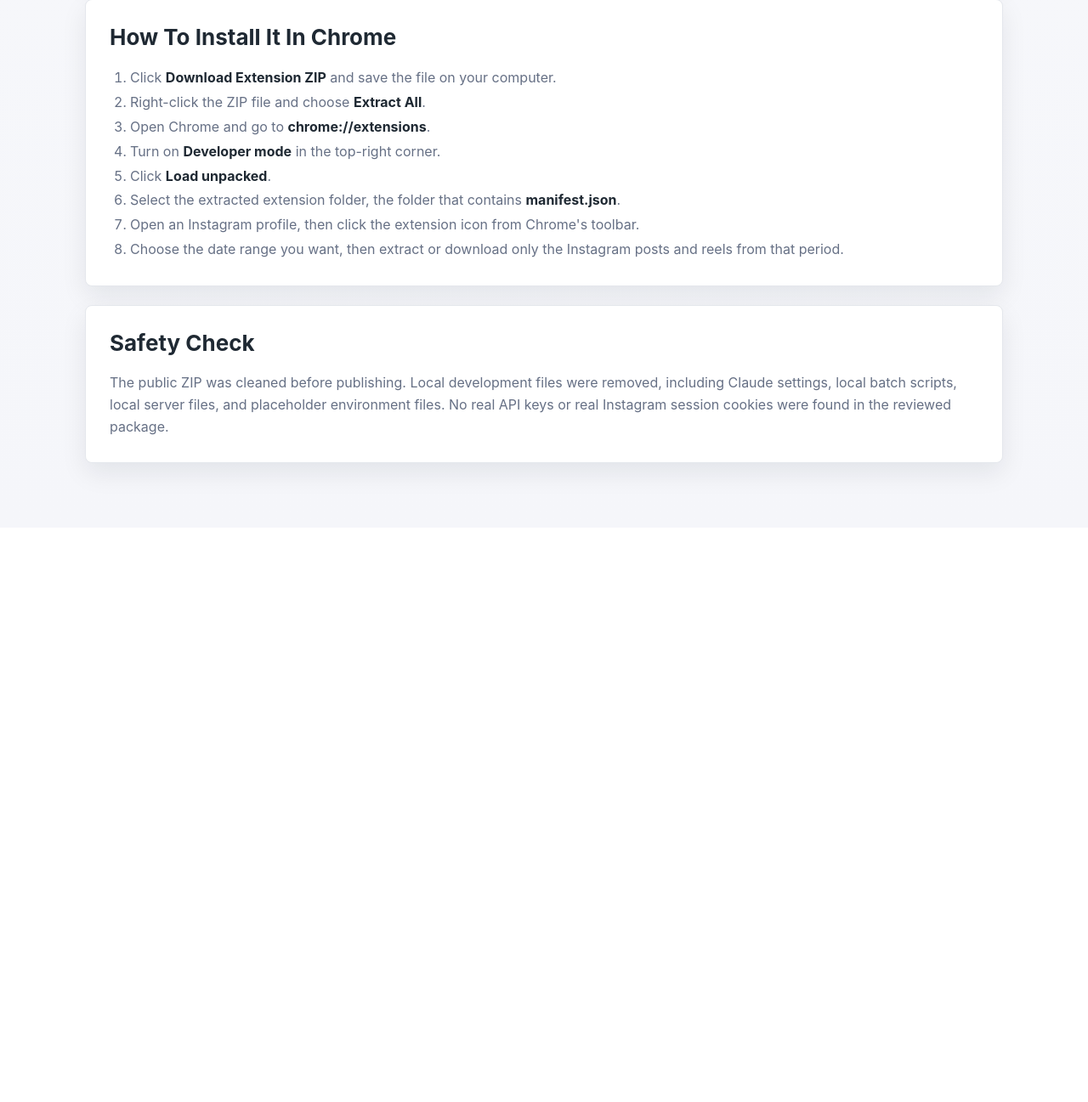
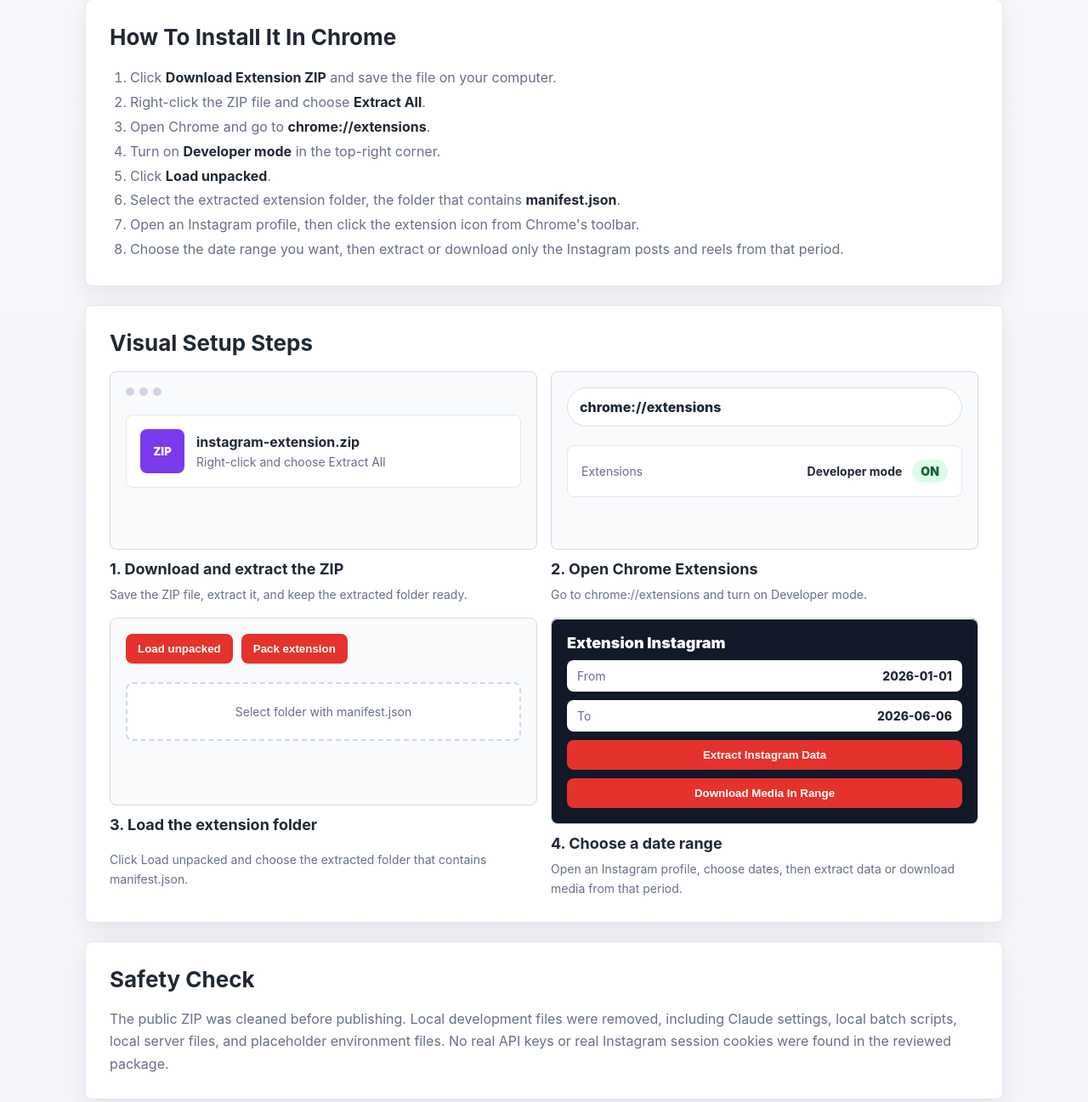
Before and after one commit to creativityemarketing-netizen/All_Tools, a Flask app: template templates/instagram_extension.html in a window 1280 px wide. Shown: the part 994-2291 px from the top of the page at 85% size. Before the commit the page ends 1566 px from the top, so only its background shows below. Run offline with Flask 3, Linux system fonts and the light colour scheme; the template is opened without the code that fills it, so the values that code supplies are empty; some libraries are stand-ins or nearby versions.

Commit message:
Add visual setup steps for Instagram extension

```diff
--- a/static/site.css
+++ b/static/site.css
@@ -379,6 +379,173 @@ body {
   color: var(--text);
 }
 
+.screenshot-grid {
+  display: grid;
+  grid-template-columns: repeat(2, minmax(0, 1fr));
+  gap: 16px;
+}
+
+.screenshot-card {
+  display: grid;
+  gap: 12px;
+}
+
+.screenshot-card > strong {
+  font-size: 18px;
+}
+
+.screenshot-card p {
+  margin: -4px 0 0;
+  font-size: 14px;
+}
+
+.fake-window {
+  min-height: 210px;
+  padding: 18px;
+  border: 1px solid #cfd7e6;
+  border-radius: 8px;
+  background: #f8fafc;
+  box-shadow: inset 0 1px 0 #fff;
+}
+
+.fake-window-bar {
+  display: flex;
+  gap: 6px;
+  margin-bottom: 22px;
+}
+
+.fake-window-bar span {
+  width: 10px;
+  height: 10px;
+  border-radius: 50%;
+  background: #cbd5e1;
+}
+
+.fake-download {
+  display: flex;
+  align-items: center;
+  gap: 14px;
+  padding: 16px;
+  border: 1px solid var(--border);
+  border-radius: 8px;
+  background: #fff;
+}
+
+.zip-icon {
+  width: 52px;
+  height: 52px;
+  display: grid;
+  place-items: center;
+  border-radius: 8px;
+  background: #7c3aed;
+  color: #fff;
+  font-size: 13px;
+  font-weight: 900;
+}
+
+.fake-download div:last-child {
+  display: grid;
+  gap: 5px;
+}
+
+.fake-download span,
+.fake-row,
+.fake-folder,
+.fake-popup label {
+  color: var(--muted);
+  font-size: 14px;
+}
+
+.fake-address {
+  margin-bottom: 22px;
+  padding: 12px 14px;
+  border: 1px solid #d6deeb;
+  border-radius: 999px;
+  background: #fff;
+  color: var(--text);
+  font-weight: 800;
+}
+
+.fake-row {
+  display: grid;
+  grid-template-columns: 1fr auto auto;
+  align-items: center;
+  gap: 12px;
+  padding: 16px;
+  border: 1px solid var(--border);
+  border-radius: 8px;
+  background: #fff;
+}
+
+.fake-row b {
+  color: var(--text);
+}
+
+.fake-row i {
+  padding: 5px 10px;
+  border-radius: 999px;
+  background: #dcfce7;
+  color: #166534;
+  font-style: normal;
+  font-weight: 900;
+}
+
+.fake-button-row {
+  display: flex;
+  gap: 10px;
+  flex-wrap: wrap;
+  margin-bottom: 22px;
+}
+
+.fake-button-row button,
+.fake-popup button {
+  border: 0;
+  border-radius: 8px;
+  background: var(--red);
+  color: #fff;
+  padding: 10px 14px;
+  font-weight: 900;
+}
+
+.fake-folder {
+  padding: 24px;
+  border: 2px dashed #cfd7e6;
+  border-radius: 8px;
+  background: #fff;
+  text-align: center;
+}
+
+.fake-popup {
+  display: grid;
+  gap: 10px;
+  align-content: start;
+  background: #111827;
+}
+
+.popup-title {
+  color: #fff;
+  font-size: 18px;
+  font-weight: 900;
+}
+
+.fake-popup label {
+  display: flex;
+  justify-content: space-between;
+  gap: 12px;
+  padding: 10px 12px;
+  border-radius: 8px;
+  background: #fff;
+}
+
+.fake-popup label span {
+  color: var(--text);
+  font-weight: 800;
+}
+
+.fake-popup button {
+  background: #e5322d;
+}
+
 @media (max-width: 900px) {
   .feature-grid {
     grid-template-columns: repeat(2, minmax(0, 1fr));
@@ -390,6 +557,10 @@ body {
     grid-template-columns: 1fr;
   }
 
+  .screenshot-grid {
+    grid-template-columns: 1fr;
+  }
+
   .extension-section {
     padding: 22px;
   }
--- a/templates/instagram_extension.html
+++ b/templates/instagram_extension.html
@@ -77,6 +77,65 @@
     </section>
 
     <section class="extension-section">
+      <h2>Visual Setup Steps</h2>
+      <div class="screenshot-grid">
+        <article class="screenshot-card">
+          <div class="fake-window">
+            <div class="fake-window-bar">
+              <span></span><span></span><span></span>
+            </div>
+            <div class="fake-download">
+              <div class="zip-icon">ZIP</div>
+              <div>
+                <strong>instagram-extension.zip</strong>
+                <span>Right-click and choose Extract All</span>
+              </div>
+            </div>
+          </div>
+          <strong>1. Download and extract the ZIP</strong>
+          <p>Save the ZIP file, extract it, and keep the extracted folder ready.</p>
+        </article>
+
+        <article class="screenshot-card">
+          <div class="fake-window">
+            <div class="fake-address">chrome://extensions</div>
+            <div class="fake-row">
+              <span>Extensions</span>
+              <b>Developer mode</b>
+              <i>ON</i>
+            </div>
+          </div>
+          <strong>2. Open Chrome Extensions</strong>
+          <p>Go to chrome://extensions and turn on Developer mode.</p>
+        </article>
+
+        <article class="screenshot-card">
+          <div class="fake-window">
+            <div class="fake-button-row">
+              <button>Load unpacked</button>
+              <button>Pack extension</button>
+            </div>
+            <div class="fake-folder">Select folder with manifest.json</div>
+          </div>
+          <strong>3. Load the extension folder</strong>
+          <p>Click Load unpacked and choose the extracted folder that contains manifest.json.</p>
+        </article>
+
+        <article class="screenshot-card">
+          <div class="fake-window fake-popup">
+            <div class="popup-title">Extension Instagram</div>
+            <label>From <span>2026-01-01</span></label>
+            <label>To <span>2026-06-06</span></label>
+            <button>Extract Instagram Data</button>
+            <button>Download Media In Range</button>
+          </div>
+          <strong>4. Choose a date range</strong>
+          <p>Open an Instagram profile, choose dates, then extract data or download media from that period.</p>
+        </article>
+      </div>
+    </section>
+
+    <section class="extension-section">
       <h2>Safety Check</h2>
       <p>The public ZIP was cleaned before publishing. Local development files were removed, including Claude settings, local batch scripts, local server files, and placeholder environment files. No real API keys or real Instagram session cookies were found in the reviewed package.</p>
     </section>
```
